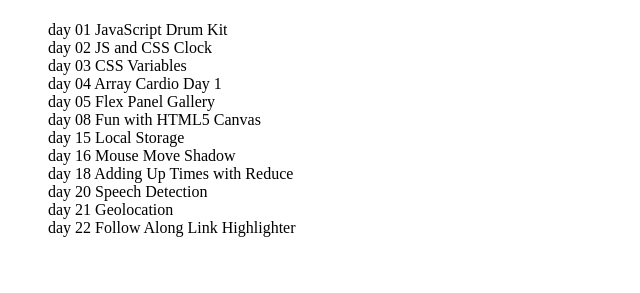
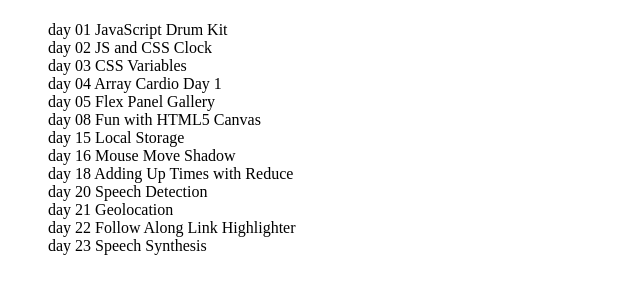
Before and after one commit to borachoidev/JavaScript30, a plain HTML site: page index.html in a window 1280 px wide. Shown: the part 59-352 px from the top of the page, without its empty margins (0-640 px from the left). Drawn offline with Linux system fonts and the light colour scheme.

Commit message:
[기능] Speech Synthesis 기본

```diff
--- /dev/null
+++ b/exercises/23 - Speech Synthesis/style.css
@@ -0,0 +1,167 @@
+html {
+  font-size: 10px;
+  box-sizing: border-box;
+}
+
+*,
+*:before,
+*:after {
+  box-sizing: inherit;
+}
+
+body {
+  margin: 0;
+  padding: 0;
+  font-family: sans-serif;
+  background-color: #3bc1ac;
+  display: flex;
+  min-height: 100vh;
+  align-items: center;
+
+  background-image: radial-gradient(
+      circle at 100% 150%,
+      #3bc1ac 24%,
+      #42d2bb 25%,
+      #42d2bb 28%,
+      #3bc1ac 29%,
+      #3bc1ac 36%,
+      #42d2bb 36%,
+      #42d2bb 40%,
+      transparent 40%,
+      transparent
+    ),
+    radial-gradient(
+      circle at 0 150%,
+      #3bc1ac 24%,
+      #42d2bb 25%,
+      #42d2bb 28%,
+      #3bc1ac 29%,
+      #3bc1ac 36%,
+      #42d2bb 36%,
+      #42d2bb 40%,
+      transparent 40%,
+      transparent
+    ),
+    radial-gradient(
+      circle at 50% 100%,
+      #42d2bb 10%,
+      #3bc1ac 11%,
+      #3bc1ac 23%,
+      #42d2bb 24%,
+      #42d2bb 30%,
+      #3bc1ac 31%,
+      #3bc1ac 43%,
+      #42d2bb 44%,
+      #42d2bb 50%,
+      #3bc1ac 51%,
+      #3bc1ac 63%,
+      #42d2bb 64%,
+      #42d2bb 71%,
+      transparent 71%,
+      transparent
+    ),
+    radial-gradient(
+      circle at 100% 50%,
+      #42d2bb 5%,
+      #3bc1ac 6%,
+      #3bc1ac 15%,
+      #42d2bb 16%,
+      #42d2bb 20%,
+      #3bc1ac 21%,
+      #3bc1ac 30%,
+      #42d2bb 31%,
+      #42d2bb 35%,
+      #3bc1ac 36%,
+      #3bc1ac 45%,
+      #42d2bb 46%,
+      #42d2bb 49%,
+      transparent 50%,
+      transparent
+    ),
+    radial-gradient(
+      circle at 0 50%,
+      #42d2bb 5%,
+      #3bc1ac 6%,
+      #3bc1ac 15%,
+      #42d2bb 16%,
+      #42d2bb 20%,
+      #3bc1ac 21%,
+      #3bc1ac 30%,
+      #42d2bb 31%,
+      #42d2bb 35%,
+      #3bc1ac 36%,
+      #3bc1ac 45%,
+      #42d2bb 46%,
+      #42d2bb 49%,
+      transparent 50%,
+      transparent
+    );
+  background-size: 100px 50px;
+}
+
+.voiceinator {
+  padding: 2rem;
+  width: 50rem;
+  margin: 0 auto;
+  border-radius: 1rem;
+  position: relative;
+  background: white;
+  overflow: hidden;
+  z-index: 1;
+  box-shadow: 0 0 5px 5px rgba(0, 0, 0, 0.1);
+}
+
+h1 {
+  width: calc(100% + 4rem);
+  margin: -2rem 0 2rem -2rem;
+  padding: 0.5rem;
+  background: #f7c7f7;
+  border-bottom: 5px solid #f79df7;
+  text-align: center;
+  font-size: 5rem;
+  font-weight: 100;
+  font-family: 'Pacifico', cursive;
+  text-shadow: 3px 3px 0 #f79df7;
+}
+
+.voiceinator input,
+.voiceinator button,
+.voiceinator select,
+.voiceinator textarea {
+  width: 100%;
+  display: block;
+  margin: 10px 0;
+  padding: 10px;
+  border: 0;
+  font-size: 2rem;
+  background: #f7f7f7;
+  outline: 0;
+}
+
+textarea {
+  height: 20rem;
+}
+
+input[type='select'] {
+}
+
+.voiceinator button {
+  background: #f7c7f7;
+  border: 0;
+  width: 49%;
+  float: left;
+  font-family: 'Pacifico', cursive;
+  margin-bottom: 0;
+  font-size: 2rem;
+  border-bottom: 5px solid #f79df7;
+  cursor: pointer;
+  position: relative;
+}
+
+.voiceinator button:active {
+  top: 2px;
+}
+
+.voiceinator button:nth-of-type(1) {
+  margin-right: 2%;
+}
--- a/index.html
+++ b/index.html
@@ -51,6 +51,9 @@
             <li class="card">
                 <a href="./exercises/22 - Follow Along Link Highlighter/index.html">day 22 Follow Along Link Highlighter</a>
             </li>
+            <li class="card">
+                <a href="./exercises/23 - Speech Synthesis/index.html">day 23 Speech Synthesis</a>
+            </li>
         </ul>
     </main>
 
```
Also changed, not shown: exercises/23 - Speech Synthesis/index.html (added, +34 -0 lines), exercises/23 - Speech Synthesis/scripts.js (added, +39 -0 lines).
